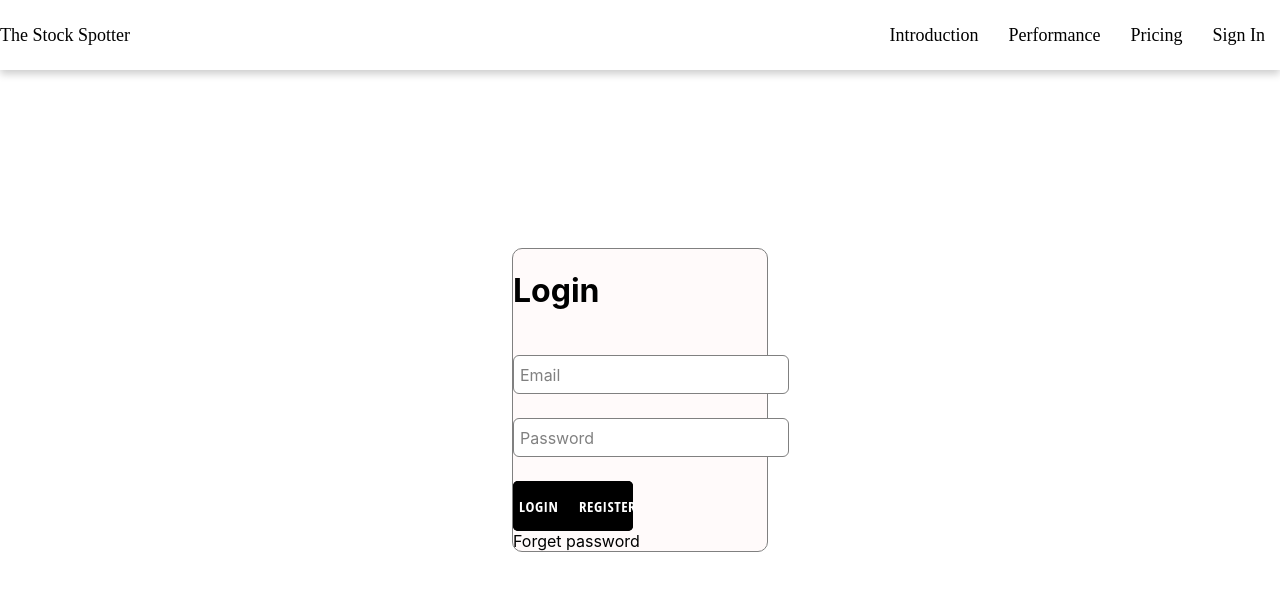
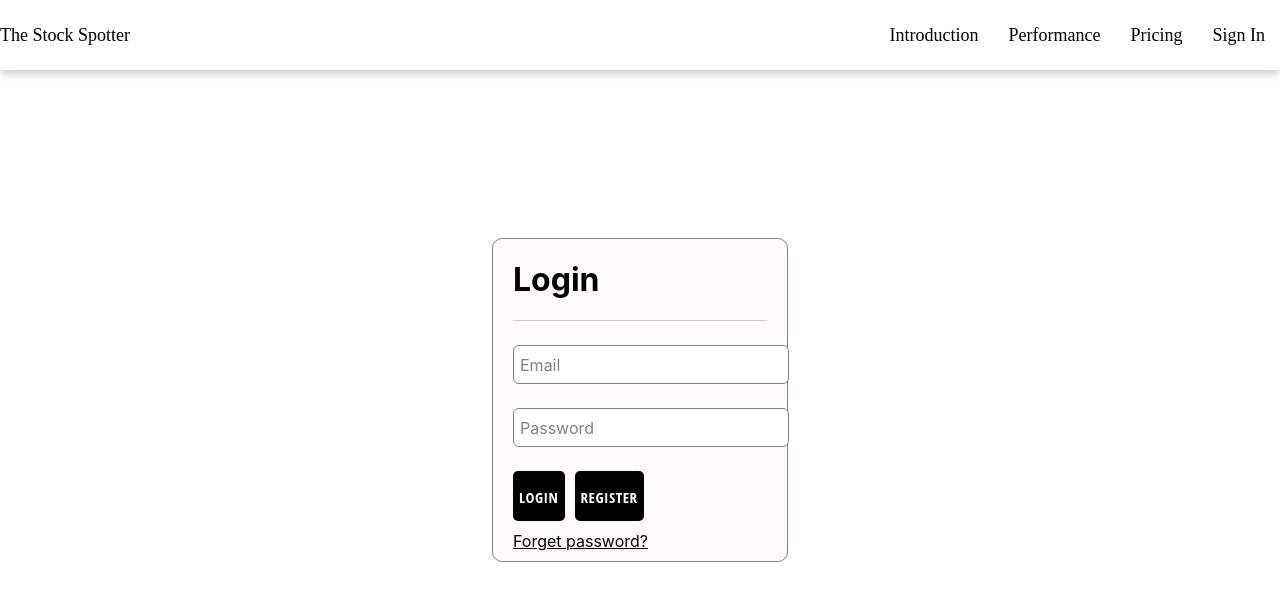
Before and after one commit to bray851011/stock-client, a React (Create React App) app: page /auth in a window 1280 px wide. Shown: the top 600 px of the page. Built offline with nearby package versions, Linux system fonts and the light colour scheme.

Commit message:
Update Sign In Page

```diff
--- a/src/components/button/button.styles.scss
+++ b/src/components/button/button.styles.scss
@@ -17,6 +17,7 @@
   display: flex;
   justify-content: center;
   border-radius: 5px;
+
 
   &:hover {
     background-color: white;
--- a/src/components/sign-in-form/sign-in-form.component.jsx
+++ b/src/components/sign-in-form/sign-in-form.component.jsx
@@ -39,8 +39,13 @@ const SignInForm = (props) => {
     return (
         <div className="login">
             <div className="form-container">
+
                 <h1>Login</h1>
-                <form onSubmit={ handleSubmit }>
+
+                <div className='h-line'></div>
+
+
+                <form className="form" onSubmit={ handleSubmit }>
                     <FormInput
                         label="Email"
                         type="email"
@@ -61,8 +66,8 @@ const SignInForm = (props) => {
 
 
 
-                    <div className="button-container">
-                        <Button >
+                    <div className="b-container">
+                        <Button style={{ marginRight: '10px' }}>
                             Login
                         </Button>
                         <Button onClick={() => props.onFormSwitch('register')}>
@@ -70,9 +75,9 @@ const SignInForm = (props) => {
                         </Button>
                     </div>
 
-                    <div>
+                    <div className="f-container">
                         <Link to="../forget-password">
-                            Forget password
+                            Forget password?
                         </Link>
                     </div>
                 </form>
--- a/src/components/sign-in-form/sign-in-form.styles.scss
+++ b/src/components/sign-in-form/sign-in-form.styles.scss
@@ -13,12 +13,32 @@
         border: 1px solid gray; /* 2px thick, solid, black border */
         border-radius: 10px;
         background-color: #fffafa;
+        padding: 0 20px 0 20px;
 
-        .button-container {
-            width: 100%;
-            display: flex;
-            justify-content: space-between;
-            align-items:  center;
+        .h-line {
+            height: 1px;              /* Line width */
+            background-color: #ccc;  /* Line color */
+            width: 100%;           /* Adjust based on your needs */
         }
+
+        .form {
+
+
+            .b-container {
+                width: 100%;
+                display: flex;
+                justify-content: flex-start;
+                align-items:  center;
+            }
+            .f-container {
+                width: 100%;
+                display: flex;
+                justify-content: flex-start;
+                align-items:  center;
+                margin: 10px 0 10px 0;
+                text-decoration: underline;
+            }
+        }
+
     }
 }
```
